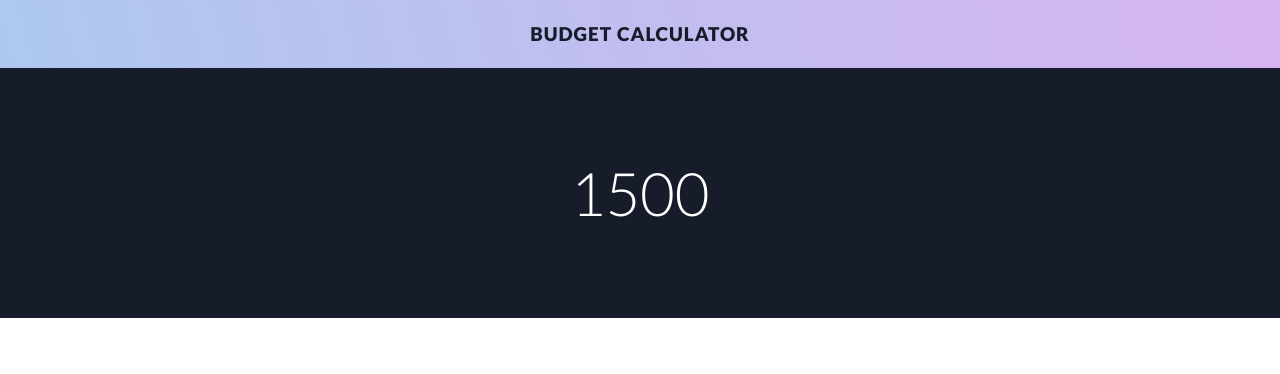
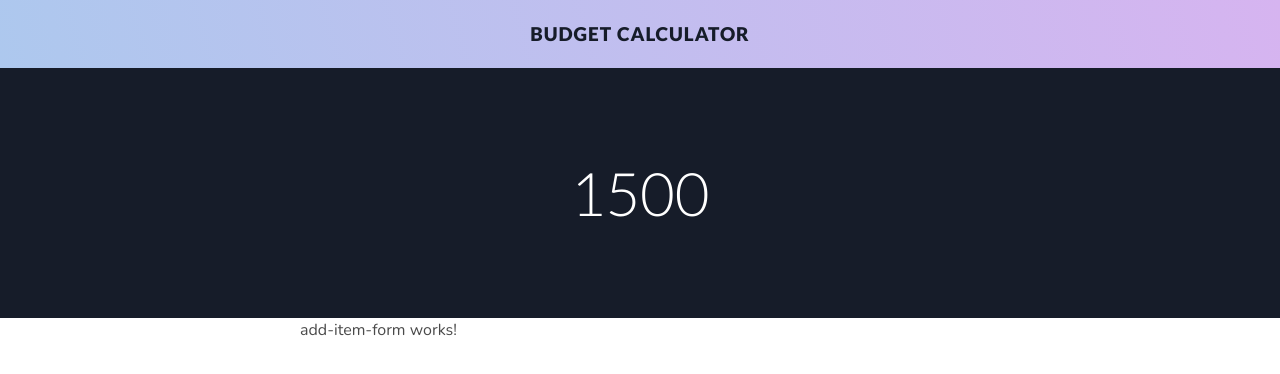
Before and after one commit to harunalbayrak/angular-budget-calculator, an Angular app: page / in a window 1280 px wide. Shown: the top 374 px of the page. Built offline with nearby package versions, Linux system fonts and the light colour scheme.

Commit message:
Generated add item form

```diff
--- /dev/null
+++ b/src/app/add-item-form/add-item-form.component.html
@@ -0,0 +1 @@
+<p>add-item-form works!</p>
--- /dev/null
+++ b/src/app/add-item-form/add-item-form.component.ts
@@ -0,0 +1,15 @@
+import { Component, OnInit } from '@angular/core';
+
+@Component({
+  selector: 'app-add-item-form',
+  templateUrl: './add-item-form.component.html',
+  styleUrls: ['./add-item-form.component.scss']
+})
+export class AddItemFormComponent implements OnInit {
+
+  constructor() { }
+
+  ngOnInit(): void {
+  }
+
+}
--- a/src/app/app.module.ts
+++ b/src/app/app.module.ts
@@ -4,11 +4,13 @@
 import { AppRoutingModule } from './app-routing.module';
 import { AppComponent } from './app.component';
 import { MainPageComponent } from './main-page/main-page.component';
+import { AddItemFormComponent } from './add-item-form/add-item-form.component';
 
 @NgModule({
   declarations: [
     AppComponent,
-    MainPageComponent
+    MainPageComponent,
+    AddItemFormComponent
   ],
   imports: [
     BrowserModule,
--- a/src/app/main-page/main-page.component.html
+++ b/src/app/main-page/main-page.component.html
@@ -5,3 +5,9 @@
 <section class="total-budget">
     <h2>1500</h2>
 </section>
+
+<section class="add-item">
+    <div class="add-item-container">
+        <app-add-item-form></app-add-item-form>
+    </div>
+</section>
--- a/src/app/main-page/main-page.component.scss
+++ b/src/app/main-page/main-page.component.scss
@@ -33,5 +33,25 @@
         font-weight: 300;
         font-size: 60px;
         color: white;
+
+        // if h2 class is green
+        &.green{
+            color: lighten($color: $green, $amount: 15%);
+        }
+
+        // if h2 class is red
+        &.red{
+            color: lighten($color: $red, $amount: 15%);
+        }
     }
 }
+
+.add-item{
+    display: flex;
+    justify-content: center;
+    align-items: center;
+
+    .add-item-container{
+        width: 680px;
+    }
+}
```
Also changed, not shown: src/app/add-item-form/add-item-form.component.scss (added), 1 other file (tests, documents, lock files or other folders).
